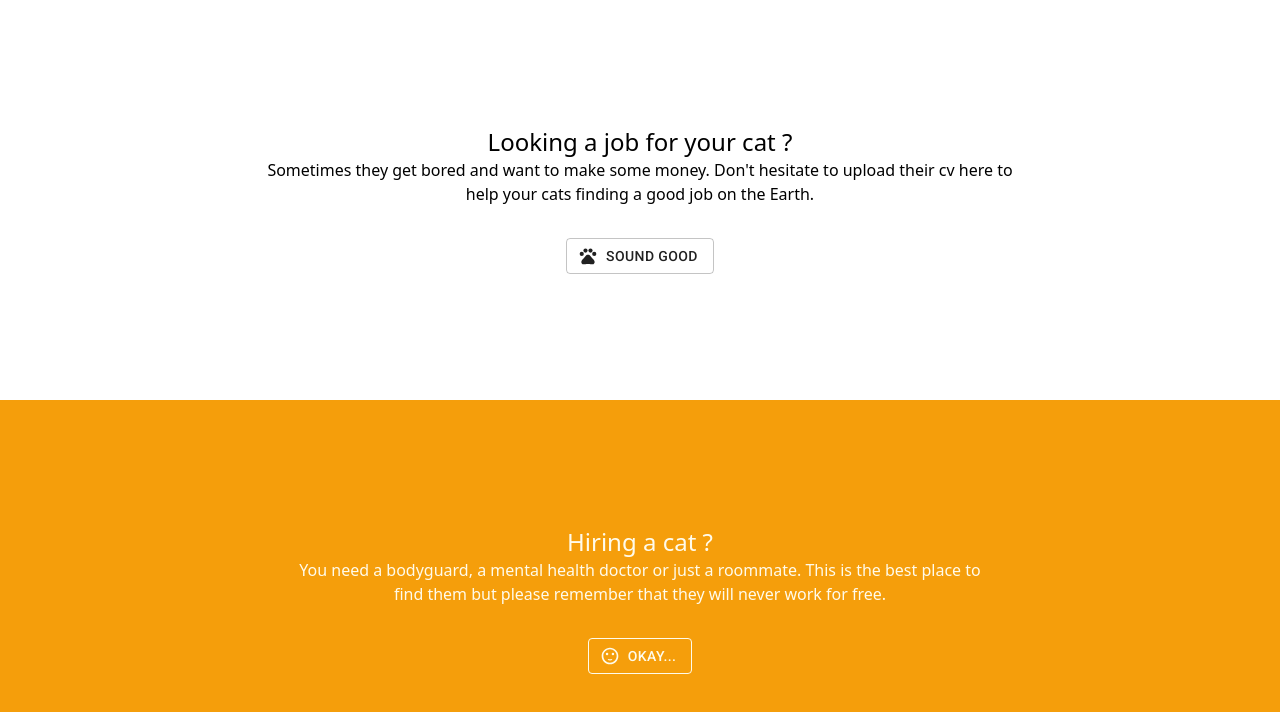
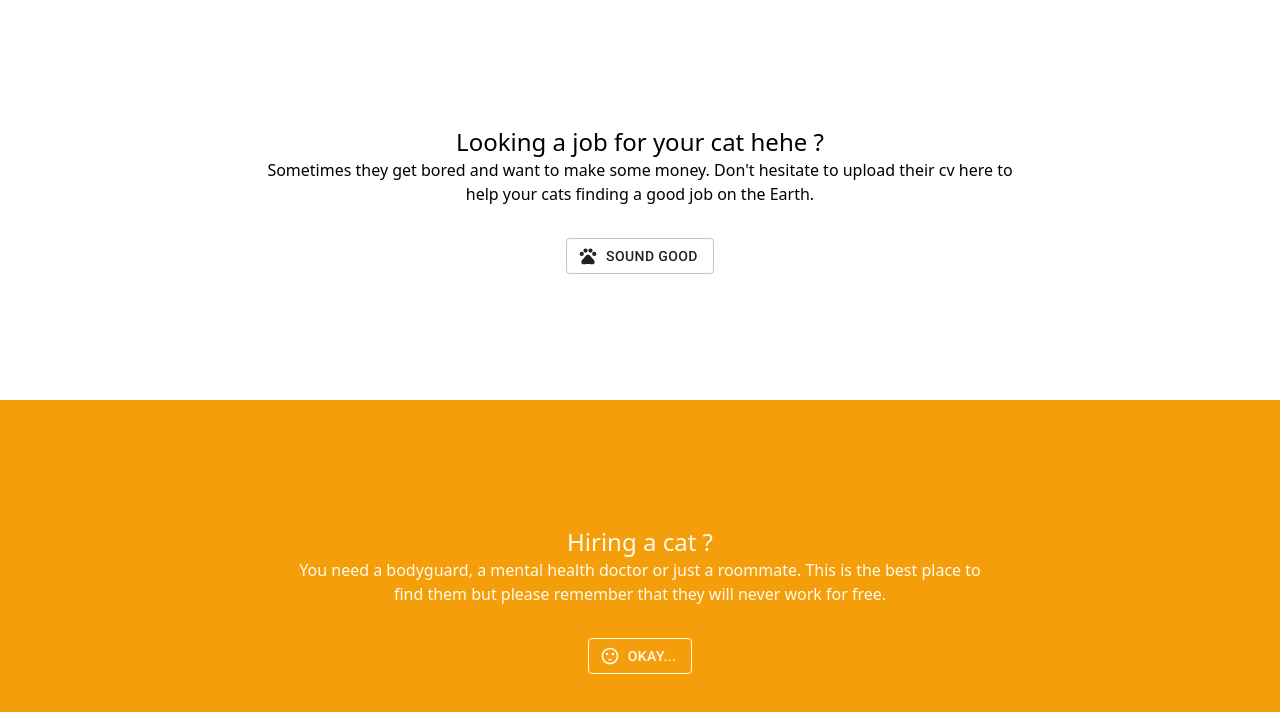
Before and after one commit to hanphan2706/neko-app, a React app: page / in a window 1280 px wide. Shown: the top 712 px of the page. Built offline with nearby package versions, Linux system fonts and the light colour scheme; no server answers; what @graphql-tools/schema would draw is missing.

Commit message:
tailwind config

```diff
--- a/src/pages/home/Home.js
+++ b/src/pages/home/Home.js
@@ -31,7 +31,7 @@ const Home = () => {
     <div className="h-screen">
       <div className="h-1/2 flex justify-center items-center text-center">
         <div className="max-w-screen-md w-full">
-          <h1>Looking a job for your cat ?</h1>
+          <h1>Looking a job for your cat hehe ?</h1>
           <p className="mb-8">
             Sometimes they get bored and want to make some money. Don't hesitate
             to upload their cv here to help your cats finding a good job on the
--- a/tailwind.config.js
+++ b/tailwind.config.js
@@ -1,4 +1,3 @@
 module.exports = {
-  purge: ["./*.html"],
   darkMode: false,
 };
```
